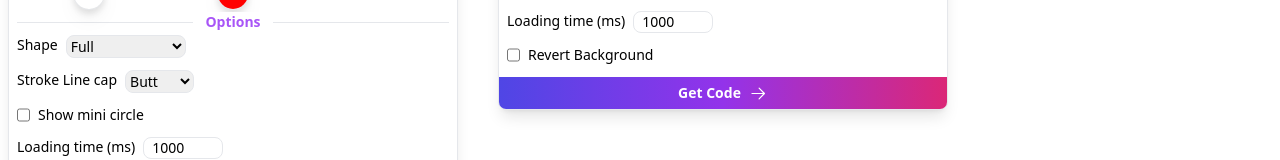
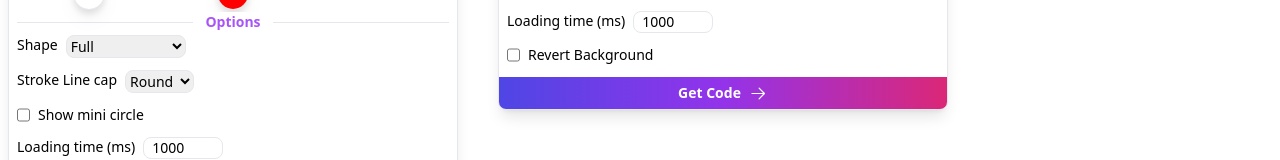
Before and after one commit to alptugidin/react-circular-progress-bar, a React (Vite) app: page / in a window 1280 px wide. Shown: the part 660-820 px from the top of the page. Built offline with nearby package versions, Linux system fonts and the light colour scheme.

Commit message:
change default strokeLinecap

```diff
--- a/src/components/FlatDemo/FlatDemo.tsx
+++ b/src/components/FlatDemo/FlatDemo.tsx
@@ -22,7 +22,7 @@ const FlatDemo: React.FC = () => {
       loadingTime: 1000,
       text: 'Lorem, ipsum.',
       bgColor: '#ffffff',
-      strokeLinecap: 'butt',
+      strokeLinecap: 'round',
       shape: 'full',
       showMiniCircle: true,
       miniCircleColor: '#ff0000'
```
